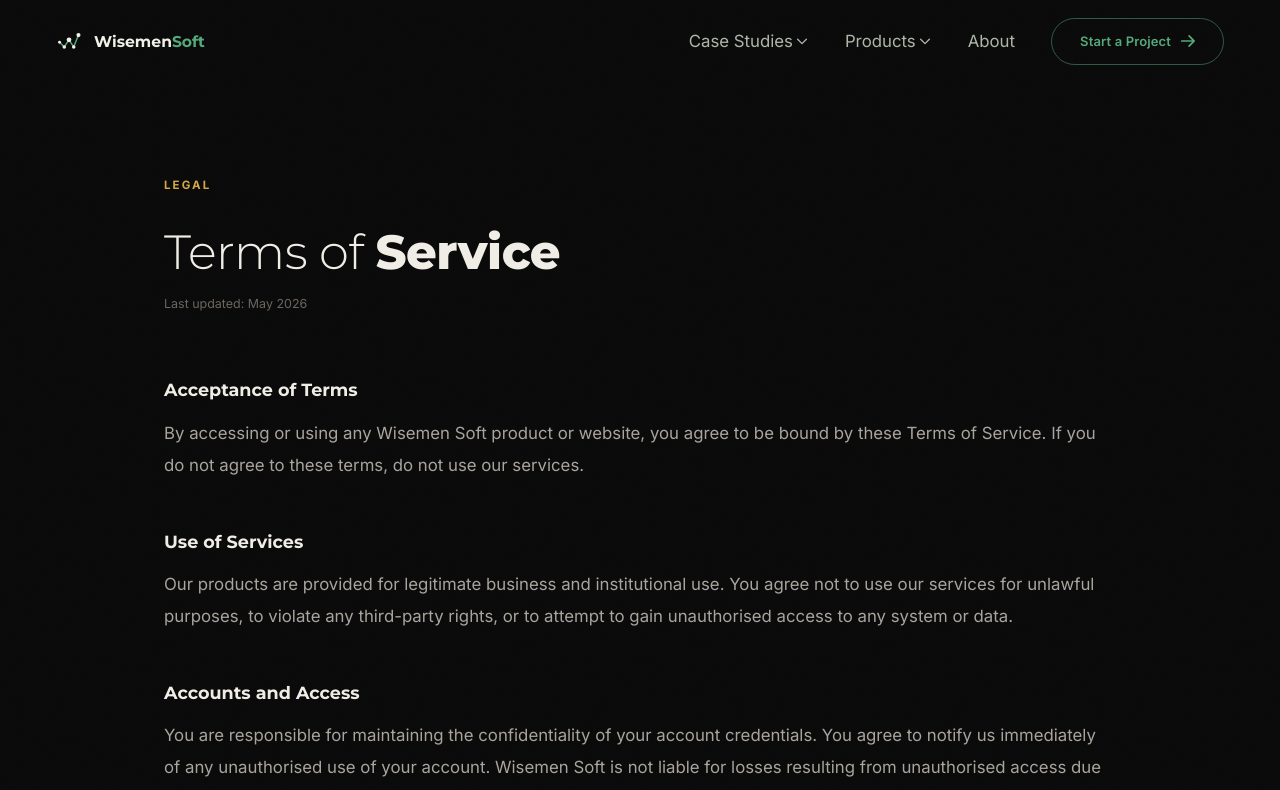
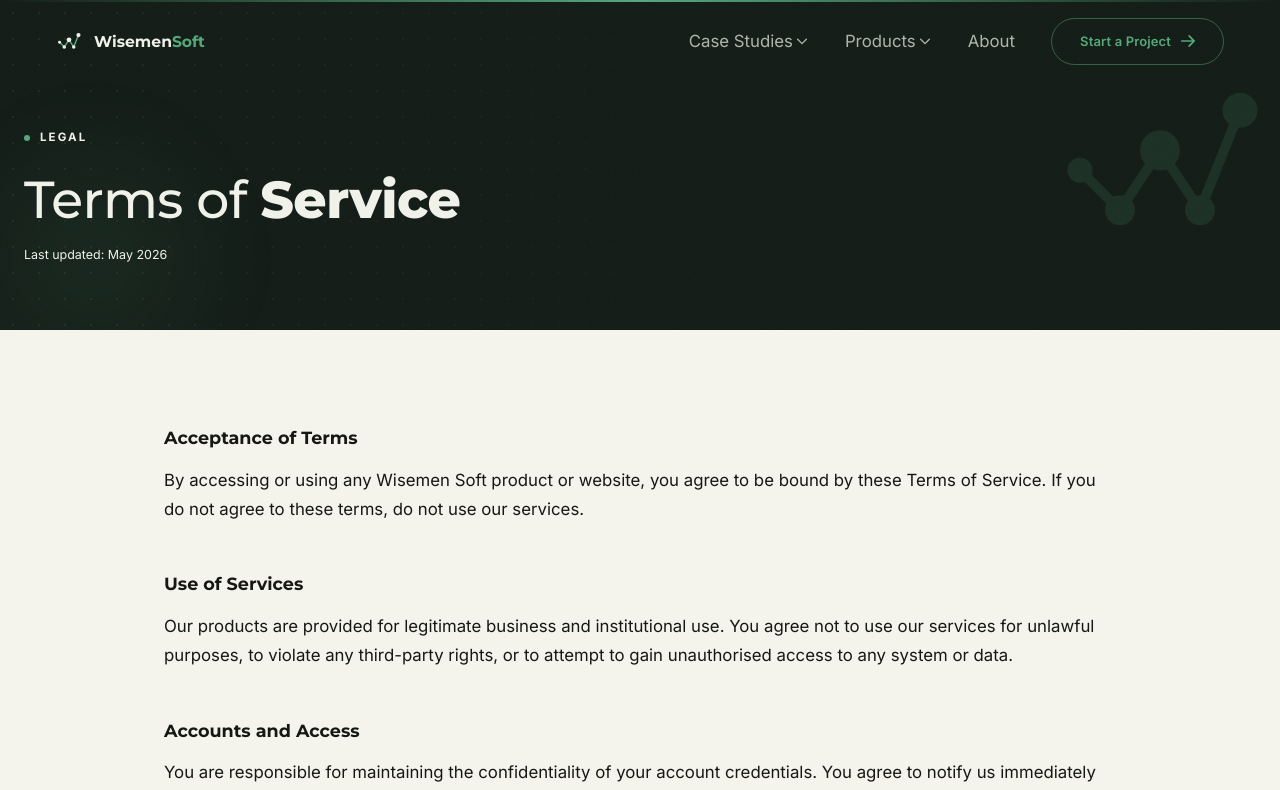
Before and after one commit to wasimakram516/wisemen-soft, a Next.js app: page /terms-of-service in a window 1280 px wide. Shown: the top 790 px of the page. Built offline with nearby package versions, Linux system fonts and the light colour scheme; what @mui/material-nextjs would draw is missing.

Commit message:
feat(legal): adopt PageBanner, full SEO metadata, and stagger on Privacy/Terms pages

```diff
--- a/app/terms-of-service/page.js
+++ b/app/terms-of-service/page.js
@@ -1,22 +1,27 @@
-import { Box, Container, Typography } from '@mui/material';
+import { Container, Typography } from '@mui/material';
+import PageBanner from '@/components/PageBanner';
+import ThemeSection from '@/components/ThemeSection';
+import { Reveal } from '@/components/motion/Reveal';
+import { createPageMetadata } from '@/app/seo';
 
-export const metadata = {
+export const metadata = createPageMetadata({
   title: 'Terms of Service — Wisemen Soft',
   description: 'Terms of Service for Wisemen Soft and its products including Nexus, PressMaster, and StaffSync.',
-};
+  path: '/terms-of-service',
+});
 
 export default function TermsOfServicePage() {
   return (
-    <Box sx={{ background: '#0A0A0A', minHeight: '100vh', pt: { xs: 18, md: 22 }, pb: { xs: 12, md: 16 } }}>
-      <Container maxWidth="md">
-        <Typography variant="caption" sx={{ color: '#D4A843', letterSpacing: '0.18em', textTransform: 'uppercase', fontSize: '0.72rem', fontWeight: 700, display: 'block', mb: 4 }}>
-          Legal
-        </Typography>
-        <Typography variant="h1" sx={{ fontSize: { xs: '2.2rem', md: '3rem' }, color: '#F0EDE6', fontWeight: 100, mb: 2 }}>
-          Terms of <Box component="span" sx={{ fontWeight: 800 }}>Service</Box>
-        </Typography>
-        <Typography variant="caption" sx={{ color: '#6B6560', display: 'block', mb: 8 }}>Last updated: May 2026</Typography>
+    <ThemeSection mode="light" as="div" sx={{ minHeight: '100vh' }}>
+      <PageBanner
+        eyebrow="Legal"
+        titleLight="Terms of"
+        titleBold="Service"
+      >
+        <Typography variant="caption" color="text.disabled" sx={{ display: 'block', mt: 2 }}>Last updated: May 2026</Typography>
+      </PageBanner>
 
+      <Container maxWidth="md" sx={{ py: { xs: 9, md: 12 } }}>
         {[
           {
             heading: 'Acceptance of Terms',
@@ -54,13 +59,13 @@ export default function TermsOfServicePage() {
             heading: 'Contact',
             body: 'For questions about these terms, contact us at wasimakram4245@gmail.com.',
           },
-        ].map(({ heading, body }) => (
-          <Box key={heading} sx={{ mb: 6 }}>
-            <Typography variant="h5" sx={{ color: '#F0EDE6', fontWeight: 700, mb: 2 }}>{heading}</Typography>
-            <Typography variant="body1" sx={{ color: '#A8A39D', lineHeight: 1.9 }}>{body}</Typography>
-          </Box>
+        ].map(({ heading, body }, index) => (
+          <Reveal key={heading} delay={Math.min(index, 4) * 0.06} amount={0.3} sx={{ mb: 6 }}>
+            <Typography variant="h5" color="text.primary" sx={{ fontWeight: 700, mb: 2 }}>{heading}</Typography>
+            <Typography variant="body1" color="text.secondary">{body}</Typography>
+          </Reveal>
         ))}
       </Container>
-    </Box>
+    </ThemeSection>
   );
 }
```
Also changed, not shown: app/privacy-policy/page.js (+23 -18 lines).
